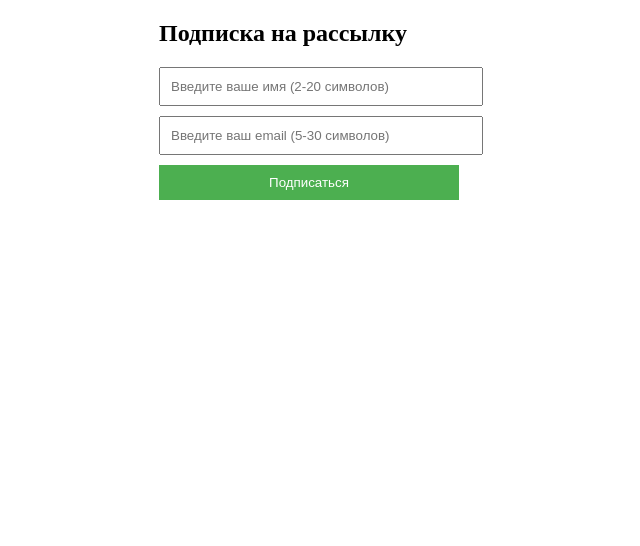
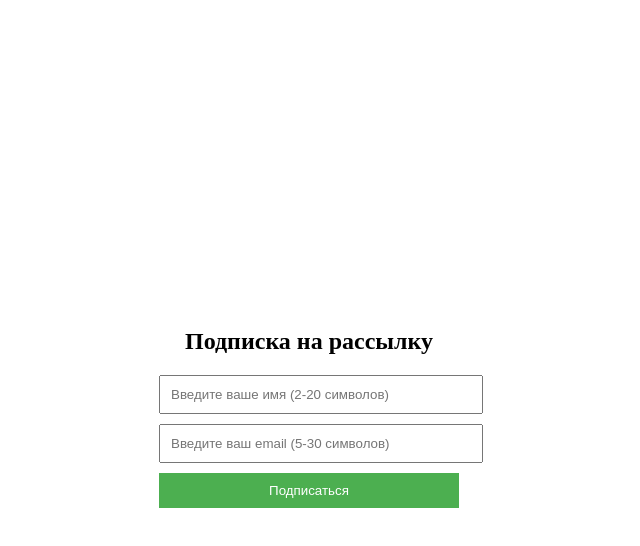
Before and after one commit to ivannetreba/registration-form, a plain HTML site: page index.html in a window 1280 px wide. Shown: the whole page, without its empty margins (331-971 px from the left). Drawn offline with Linux system fonts and the light colour scheme.

Commit message:
Разместил форму по центру index.html

```diff
--- a/index.html
+++ b/index.html
@@ -3,9 +3,15 @@
 <head>
   <title>Подписка на рассылку</title>
   <style>
+    body {
+      display: flex;
+      justify-content: center;
+      align-items: center;
+      height: 100vh;
+    }
     .subscribe-form {
       width: 300px;
-      margin: 0 auto;
+      text-align: center;
     }
     .subscribe-form input[type="text"],
     .subscribe-form input[type="email"] {
```
